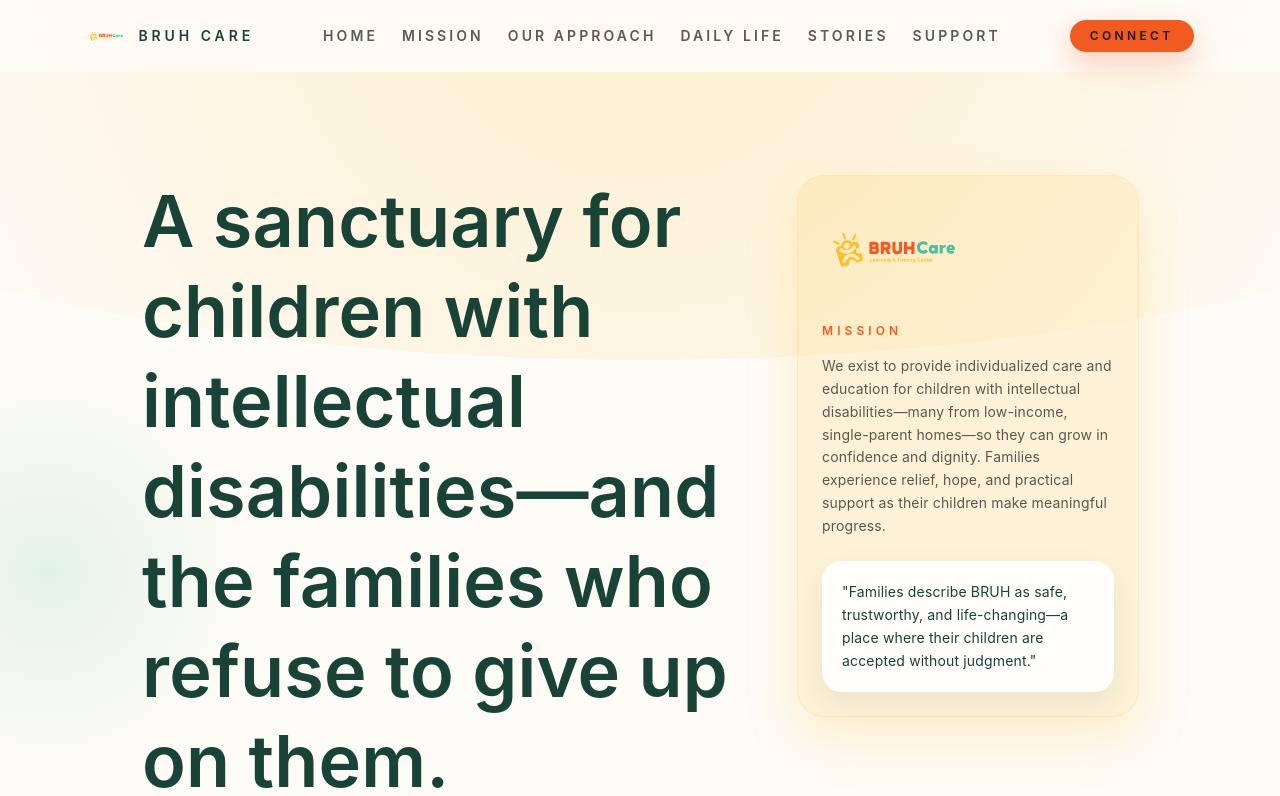
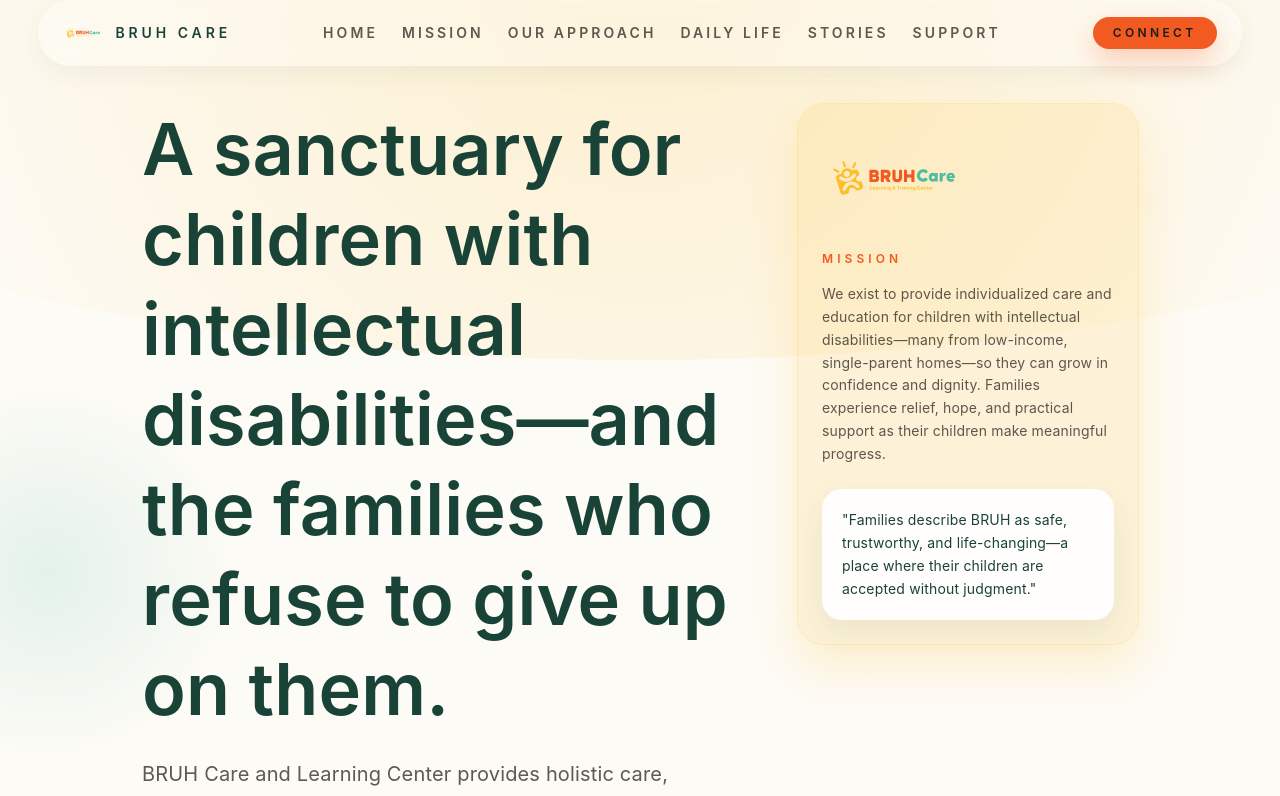
Before and after one commit to tconceptt/bruh-care, a Next.js app: page / in a window 1280 px wide. Shown: the top 796 px of the page. Built offline with nearby package versions, Linux system fonts and the light colour scheme; a web font is replaced by a local one.

Commit message:
fixed the nav bar floatation

```diff
--- a/src/components/sections/header.tsx
+++ b/src/components/sections/header.tsx
@@ -1,11 +1,139 @@
+"use client";
+
+import { useState, useEffect, useRef } from "react";
 import Image from "next/image";
 import Link from "next/link";
+import { motion, useMotionValueEvent, useReducedMotion, useScroll } from "framer-motion";
 import { navLinks } from "@/data";
 
+const headerVariants = {
+  visible: {
+    y: 0,
+    opacity: 1,
+    transition: { duration: 0.3, ease: [0.22, 1, 0.36, 1] },
+  },
+  hidden: {
+    y: "-100%",
+    opacity: 0,
+    transition: { duration: 0.2, ease: [0.4, 0, 0.2, 1] },
+  },
+} as const;
+
+
 export const Header = () => {
+  const { scrollY } = useScroll();
+  const shouldReduceMotion = useReducedMotion();
+  const [hidden, setHidden] = useState(false);
+  const [hasScrolled, setHasScrolled] = useState(false);
+  const [isMobileMenuOpen, setIsMobileMenuOpen] = useState(false);
+  const mobileMenuRef = useRef<HTMLDivElement>(null);
+
+  useMotionValueEvent(scrollY, "change", (latest) => {
+    const previous = scrollY.getPrevious() ?? 0;
+    const delta = latest - previous;
+
+    if (latest <= 0) {
+      setHasScrolled(false);
+      setHidden(false);
+      return;
+    }
+
+    setHasScrolled(latest > 16);
+
+    if (shouldReduceMotion) {
+      setHidden(false);
+      return;
+    }
+
+    if (delta > 4 && latest > 80) {
+      setHidden(true);
+    } else if (delta < -4) {
+      setHidden(false);
+    }
+  });
+
+  const transitionClass = shouldReduceMotion
+    ? "transition-none"
+    : "transition-[background-color,backdrop-filter,box-shadow] duration-300 ease-out";
+
+  const chromeClass = hasScrolled
+    ? "bg-[rgba(253,251,246,0.92)] backdrop-blur-lg shadow-[0_8px_24px_rgba(26,67,56,0.08)] border-b border-white/30"
+    : "bg-transparent backdrop-blur-none shadow-none border-transparent";
+
+  const handleMobileLinkClick = () => {
+    setIsMobileMenuOpen(false);
+  };
+
+  // Close mobile menu when clicking outside
+  useEffect(() => {
+    const handleClickOutside = (event: MouseEvent) => {
+      if (mobileMenuRef.current && !mobileMenuRef.current.contains(event.target as Node)) {
+        setIsMobileMenuOpen(false);
+      }
+    };
+
+    if (isMobileMenuOpen) {
+      document.addEventListener('mousedown', handleClickOutside);
+    }
+
+    return () => {
+      document.removeEventListener('mousedown', handleClickOutside);
+    };
+  }, [isMobileMenuOpen]);
+
   return (
-    <header className="sticky top-0 z-50 bg-[rgba(253,251,246,0.9)] backdrop-blur-md transition-shadow">
-      <nav className="mx-auto flex max-w-[min(1280px,94vw)] items-center justify-between gap-3 px-3 py-3 sm:gap-4 sm:px-4 sm:py-4 lg:px-12">
+    <>
+      {/* Mobile: Always visible full header */}
+      <header className={`lg:hidden fixed inset-x-0 top-0 z-50 flex justify-center ${transitionClass} ${chromeClass}`}>
+        <nav className="mx-auto flex w-full max-w-[min(1280px,94vw)] items-center justify-between gap-3 px-3 py-3 sm:gap-4 sm:px-4 sm:py-4">
+          <Link href="#hero" className="flex items-center gap-2 sm:gap-3">
+            <Image src="/bruh-logo.svg" alt="BRUH Care logo" width={32} height={32} className="h-8 w-8 sm:h-10 sm:w-10" />
+            <span className="text-xs font-semibold uppercase tracking-[0.28em] text-[var(--color-deep)] sm:text-sm">
+              BRUH Care
+            </span>
+          </Link>
+          <div ref={mobileMenuRef} className="relative">
+            <button
+              onClick={() => setIsMobileMenuOpen(!isMobileMenuOpen)}
+              className="flex h-9 w-9 cursor-pointer items-center justify-center rounded-full border border-[rgba(26,67,56,0.12)] bg-white shadow-[0_10px_24px_rgba(26,67,56,0.08)] sm:h-10 sm:w-10"
+              aria-label="Toggle navigation"
+            >
+              <div className="space-y-[4px] sm:space-y-[6px]">
+                <span className="block h-[2px] w-4 rounded-full bg-[var(--color-deep)] sm:w-5" />
+                <span className="block h-[2px] w-4 rounded-full bg-[var(--color-deep)] sm:w-5" />
+                <span className="block h-[2px] w-4 rounded-full bg-[var(--color-deep)] sm:w-5" />
+              </div>
+            </button>
+            {isMobileMenuOpen && (
+              <div className="absolute right-0 top-full mt-2 flex w-48 flex-col gap-2 rounded-2xl border border-[rgba(26,67,56,0.12)] bg-white/95 p-4 text-xs font-semibold uppercase tracking-[0.24em] text-[var(--color-deep)] shadow-[0_18px_42px_rgba(26,67,56,0.12)] sm:mt-3 sm:w-56 sm:gap-3 sm:p-5">
+                {navLinks.map((link) => (
+                  <Link key={link.href} href={link.href} className="py-1 transition hover:text-[var(--color-primary)]" onClick={handleMobileLinkClick}>
+                    {link.label}
+                  </Link>
+                ))}
+                <Link href="mailto:hello@bruhcenter.org" className="mt-2 inline-flex items-center justify-center rounded-full bg-[var(--color-primary)] px-4 py-2 text-white" onClick={handleMobileLinkClick}>
+                  Connect
+                </Link>
+              </div>
+            )}
+          </div>
+        </nav>
+      </header>
+
+      {/* Desktop: Full header with auto-hide */}
+      <motion.header
+        variants={headerVariants}
+        initial="visible"
+        animate={hidden ? "hidden" : "visible"}
+        className={`hidden lg:block fixed inset-x-0 top-0 z-50 flex justify-center ${transitionClass} ${chromeClass}`}
+      >
+        <nav
+          className={`mx-auto flex w-full max-w-[min(1280px,94vw)] items-center justify-between gap-3 px-3 py-3 sm:gap-4 sm:px-4 sm:py-4 lg:rounded-full lg:px-6 lg:py-3 ${
+            hasScrolled
+              ? "lg:bg-white/80 lg:border lg:border-white/30 lg:shadow-[0_12px_32px_rgba(26,67,56,0.12)] lg:backdrop-blur-sm"
+              : "lg:bg-white/30 lg:border lg:border-white/20 lg:shadow-[0_8px_24px_rgba(26,67,56,0.06)] lg:backdrop-blur-sm"
+          }`}
+        >
           <Link href="#hero" className="flex items-center gap-2 sm:gap-3">
             <Image src="/bruh-logo.svg" alt="BRUH Care logo" width={32} height={32} className="h-8 w-8 sm:h-10 sm:w-10" />
             <span className="text-xs font-semibold uppercase tracking-[0.28em] text-[var(--color-deep)] sm:text-sm">
@@ -21,31 +149,12 @@
           </div>
           <Link
             href="mailto:hello@bruhcenter.org"
-          className="hidden rounded-full bg-[var(--color-primary)] px-4 py-2 text-xs font-semibold uppercase tracking-[0.28em] text-white shadow-[0_12px_28px_rgba(241,91,34,0.28)] transition hover:-translate-y-0.5 hover:shadow-[0_16px_36px_rgba(241,91,34,0.28)] md:px-5 lg:inline-flex"
+            className="rounded-full bg-[var(--color-primary)] px-4 py-2 text-xs font-semibold uppercase tracking-[0.28em] text-white shadow-[0_12px_28px_rgba(241,91,34,0.28)] transition hover:-translate-y-0.5 hover:shadow-[0_16px_36px_rgba(241,91,34,0.28)] md:px-5"
           >
             Connect
           </Link>
-        <details className="relative lg:hidden">
-          <summary className="flex h-9 w-9 cursor-pointer items-center justify-center rounded-full border border-[rgba(26,67,56,0.12)] bg-white shadow-[0_10px_24px_rgba(26,67,56,0.08)] sm:h-10 sm:w-10">
-            <span className="sr-only">Toggle navigation</span>
-            <div className="space-y-[4px] sm:space-y-[6px]">
-              <span className="block h-[2px] w-4 rounded-full bg-[var(--color-deep)] sm:w-5" />
-              <span className="block h-[2px] w-4 rounded-full bg-[var(--color-deep)] sm:w-5" />
-              <span className="block h-[2px] w-4 rounded-full bg-[var(--color-deep)] sm:w-5" />
-            </div>
-          </summary>
-          <div className="absolute right-0 mt-2 flex w-48 flex-col gap-2 rounded-2xl border border-[rgba(26,67,56,0.12)] bg-white/95 p-4 text-xs font-semibold uppercase tracking-[0.24em] text-[var(--color-deep)] shadow-[0_18px_42px_rgba(26,67,56,0.12)] sm:mt-3 sm:w-56 sm:gap-3 sm:p-5">
-            {navLinks.map((link) => (
-              <Link key={link.href} href={link.href} className="py-1 transition hover:text-[var(--color-primary)]">
-                {link.label}
-              </Link>
-            ))}
-            <Link href="mailto:hello@bruhcenter.org" className="mt-2 inline-flex items-center justify-center rounded-full bg-[var(--color-primary)] px-4 py-2 text-white">
-              Connect
-            </Link>
-          </div>
-        </details>
         </nav>
-    </header>
+      </motion.header>
+    </>
   );
 };
```
Also changed, not shown: package.json (+7 -6 lines), 1 other file (tests, documents, lock files or other folders). Lines whose indentation alone changed are shown as unchanged.
